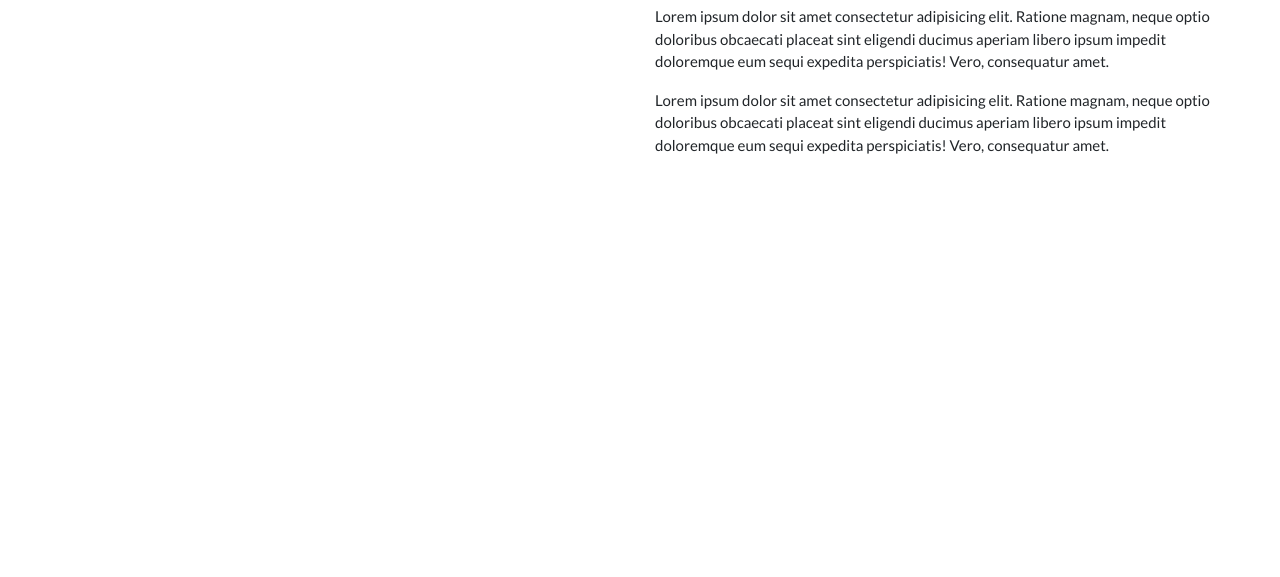
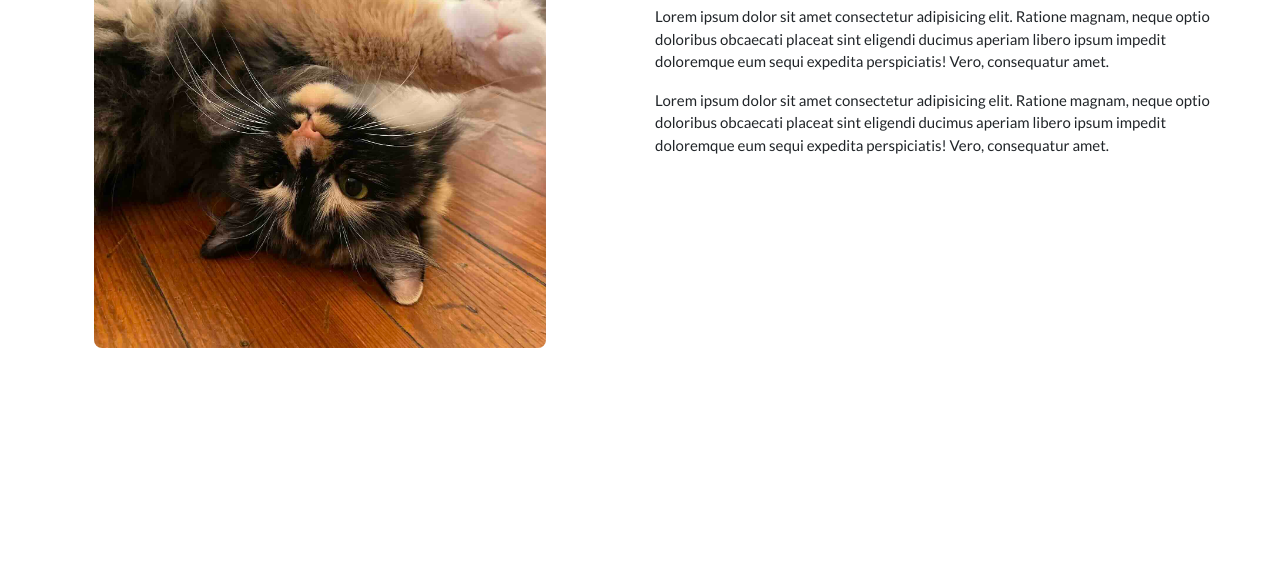
Before and after one commit to matdehaven/minimal-bootstrap-academic-website, a plain HTML site: page about.html in a window 1280 px wide. Shown: the part 223-800 px from the top of the page. Drawn offline with nearby package versions, Linux system fonts and the light colour scheme.

Commit message:
fix profile link

```diff
--- a/about.html
+++ b/about.html
@@ -40,7 +40,7 @@
 
   <div class="row">
     <div class="col-lg">
-      <img src="profile.jpg" alt="My profile picture" class="img-fluid rounded-5 mx-auto d-block p-4" width = "500px"/>
+      <img src="profile.jpeg" alt="My profile picture" class="img-fluid rounded-5 mx-auto d-block p-4" width = "500px"/>
     </div>
     <div class="col-md p-4">
 
```
